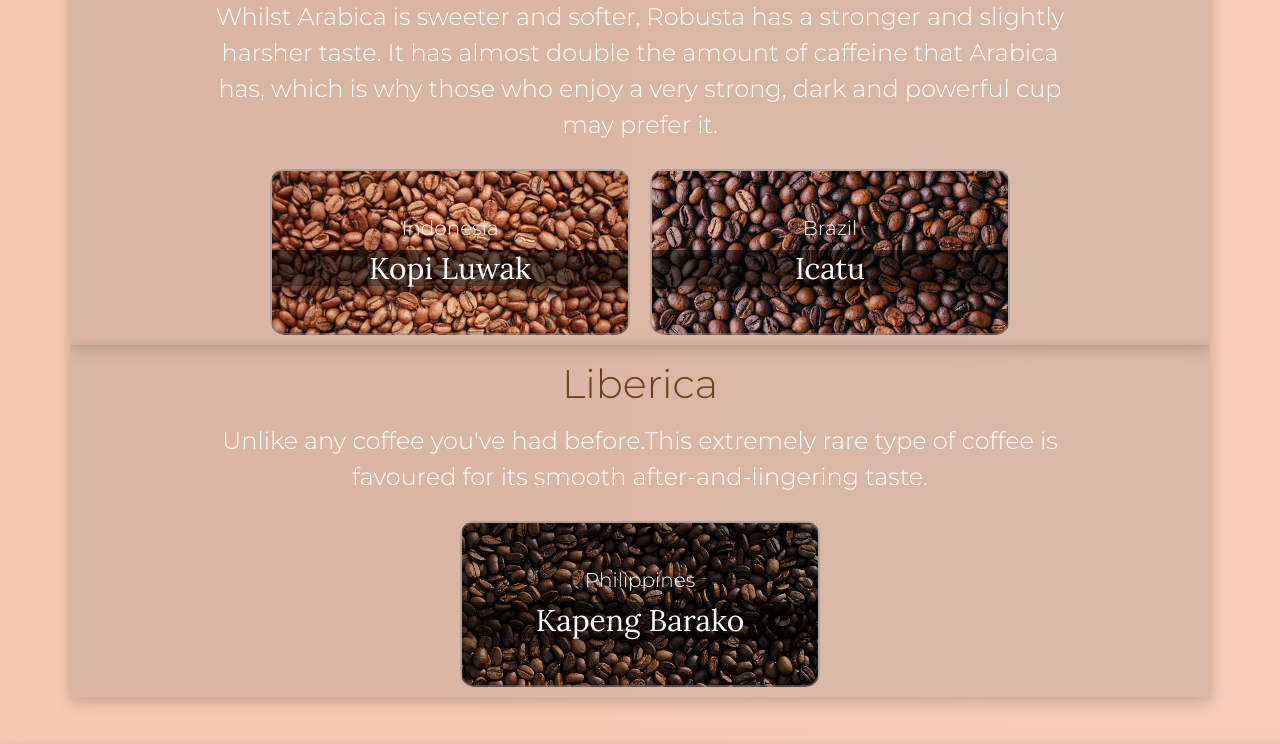
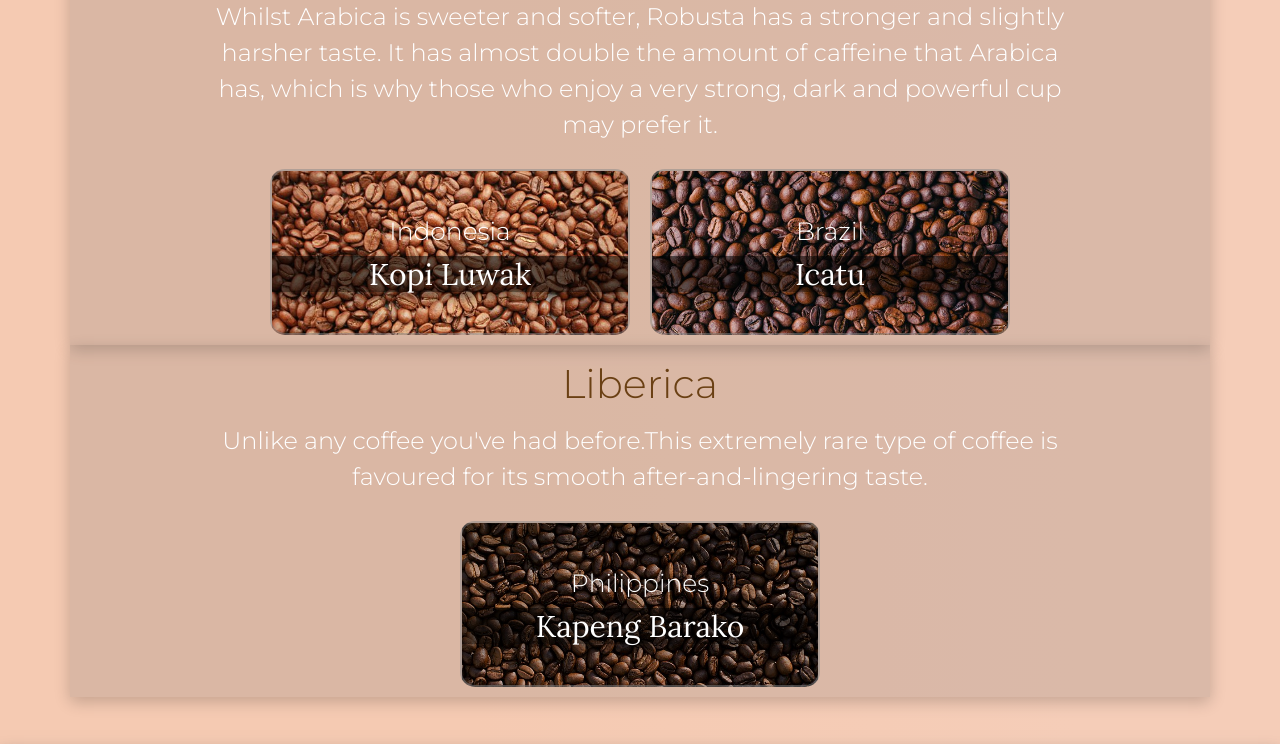
Before and after one commit to andjmontero/CoderHouse-Soulsteem---CSS--Boostrap--SASS, a website: page pages/products.html in a window 1280 px wide. Shown: the part 730-1474 px from the top of the page. Drawn offline with nearby package versions, Linux system fonts and the light colour scheme.

Commit message:
´´as´´

```diff
--- a/scss/styles.scss
+++ b/scss/styles.scss
@@ -569,7 +569,7 @@ div.robusta {
 	}
 }
 .hovereffect h6 {
-	font-size: 20px;
+	font-size: 25px;
 	margin: 0%;
 	color: #fff;
 	text-align: center;
```
Also changed, not shown: index.html (+1 -1 lines), css/styles.css.
